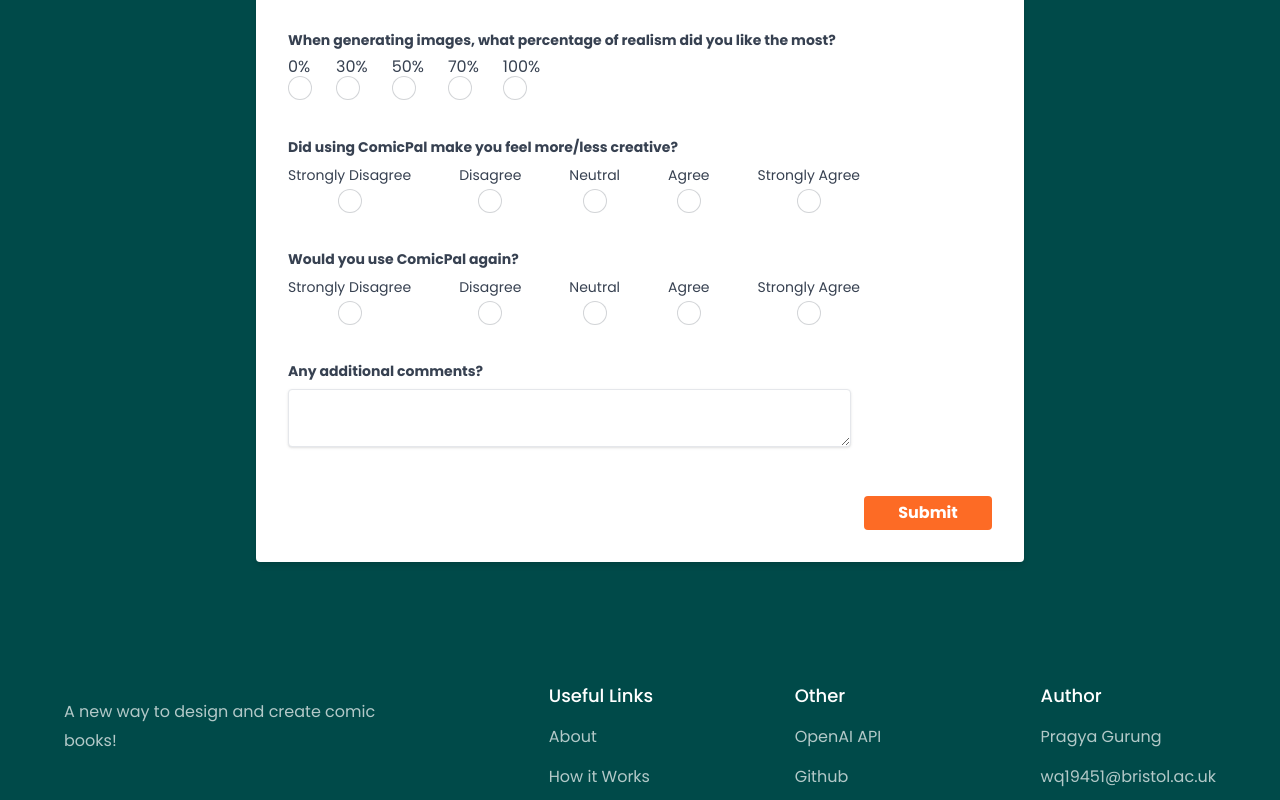
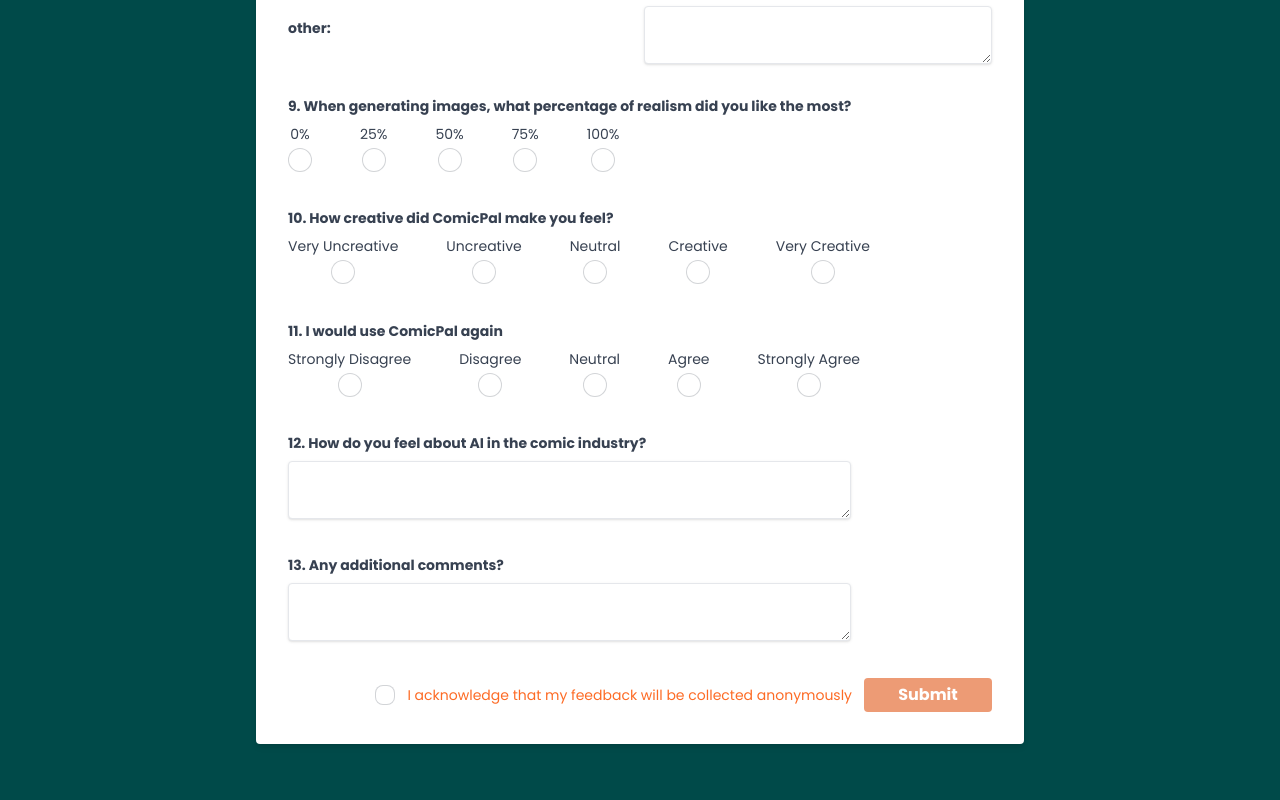
Before and after one commit to KaliKaloo/ComicPal, a React (Vite) app in the folder frontend-site/: page /FeedbackForm in a window 1280 px wide. Shown: the part 1260-2060 px from the top of the page. Built offline with nearby package versions, Linux system fonts and the light colour scheme.

Commit message:
improved feedback

```diff
--- a/frontend-site/index.html
+++ b/frontend-site/index.html
@@ -4,7 +4,7 @@
 		<meta charset="UTF-8" />
 		<link rel="icon" type="image/svg+xml" href="/vite.svg" />
 		<meta name="viewport" content="width=device-width, initial-scale=1.0" />
-		<title>Vite + React</title>
+		<title>ComicPal | AI tool for comic creators</title>
 	</head>
 	<body>
 		<div id="root"></div>
--- a/frontend-site/package.json
+++ b/frontend-site/package.json
@@ -21,7 +21,7 @@
 		"react": "^18.2.0",
 		"react-dom": "^18.2.0",
 		"react-hook-form": "^7.43.2",
-		"react-router-dom": "^6.8.0"
+		"react-router-dom": "^6.8.1"
 	},
 	"devDependencies": {
 		"@types/react": "^18.0.27",
--- a/frontend-site/src/components/LikertScale.jsx
+++ b/frontend-site/src/components/LikertScale.jsx
@@ -1,11 +1,11 @@
 
-export default function LikertScale({ onChange, checked }) {
-	const options = [
-		{ value: "Strongly Disagree" , text: "Strongly Disagree" },
-		{ value: "Disagree", text: "Disagree" },
-		{ value: "Neutral", text: "Neutral" },
-		{ value: "Agree", text: "Agree" },
-		{ value: "Strongly Agree", text: "Strongly Agree" }
+export default function LikertScale({ onChange, checked, customOptions}) {
+	const options = customOptions || [
+		{ value: "Strongly Disagree"  },
+		{ value: "Disagree"},
+		{ value: "Neutral"},
+		{ value: "Agree"},
+		{ value: "Strongly Agree" }
 	].map(response => {
 		return { ...response, checked: response.value === checked?.value };
 	});
@@ -16,7 +16,7 @@
 				return (
 					<label key={i} className="text-center">
 						<div className="cursor-pointer text-sm mb-1">
-							{option.text}
+							{option.value}
 						</div>
 						<input
 							type="radio"
--- a/frontend-site/src/constants/index.js
+++ b/frontend-site/src/constants/index.js
@@ -19,6 +19,7 @@
 	{ name: "Overview", link: "/" },
 	{ name: "Playground", link: "/Playground" },
 	{ name: "About", link: "/About" },
+	{ name: "Feedback", link: "/FeedbackForm" },
 ];
 
 export const features = [
@@ -48,21 +49,22 @@
 
 export const feedbackQuestions = {
 	questions: {
-		question1: "Did you enjoy using ComicPal to create a comic?",
-		question2: "Was it easy to navigate and use?",
-		question3: "Did it fit into your creative workflow?",
+		question1: "1. I enjoyed using ComicPal to create a comic",
+		question2: "2. It was easy to navigate and use",
+		question3: "3. It fit into my creative workflow",
 		question4:
-			"Step-by-step, what is your usual process of creating a comic?",
+			"4. Step-by-step, what is your usual process of creating a comic?",
 		question5:
-			"In comparison to your usual method, did using ComicPal make it easier to create a comic?",
-		question6: "What features did you like?",
-		question7: "What features did you dislike?",
-		question8: "What new features would you like to have?",
+			"5. In comparison to your usual method, using ComicPal make it easier to create a comic?",
+		question6: "6. What features did you like?",
+		question7: "7. What features did you dislike?",
+		question8: "8. What new features would you like to have?",
 		question9:
-			"When generating images, what percentage of realism did you like the most?",
-		question10: "Did using ComicPal make you feel more/less creative?",
-		question11: "Would you use ComicPal again?",
-		question12: "Any additional comments?",
+			"9. When generating images, what percentage of realism did you like the most?",
+		question10: "10. How creative did ComicPal make you feel?",
+		question11: "11. I would use ComicPal again",
+		question12: "12. How do you feel about AI in the comic industry?",
+		question13: "13. Any additional comments?",
 	},
 };
 
@@ -79,7 +81,7 @@
 				link: "#",
 			},
 			{
-				name: "Create",
+				name: "Get Started",
 				link: "/playground",
 			},
 			{
@@ -96,7 +98,7 @@
 				link: "https://openai.com/api/",
 			},
 			{
-				name: "Github",
+				name: "GitHub",
 				link: "https://github.com/KaliKaloo/AI-Tool-For-Comics",
 			},
 			{
--- a/frontend-site/src/pages/CreateComicPage/EditModal.jsx
+++ b/frontend-site/src/pages/CreateComicPage/EditModal.jsx
@@ -12,7 +12,7 @@
 function EditModal({ onClose, imgUrl, text }) {
 	const [prompt, setPrompt] = useState(text);
 	const [imageURL, setImageURL] = useState(imgUrl);
-	const realismLevels = ["0%", "30%", "50%", "70%", "100%"];
+	const realismLevels = ["0%", "25%", "50%", "75%", "100%"];
 	const [realismLevel, setRealismLevel] = useState("");
 	const styleOptions = ["N/A", "Oil Painting", "Watercolour", "Pencil Sketch", "Marvel Comics", "Cartoon", "Anime"];
 	const [styleOption, setStyleOption] = useState("");
--- a/frontend-site/src/pages/Feedback/FeedbackForm.jsx
+++ b/frontend-site/src/pages/Feedback/FeedbackForm.jsx
@@ -3,49 +3,43 @@
 import LikertScale from "../../components/LikertScale";
 import { feedbackQuestions } from "../../constants";
 
-const FeedbackFrom = ({ submitFunc }) => {
-	const {
-		register,
-		handleSubmit,
-		watch,
-		formState: { errors },
-	} = useForm();
-
+const FeedbackForm = ({ submitFunc }) => {
+	const { register, handleSubmit, formState: { errors } } = useForm();
 	const [likertAnswers, setLikertAnswers] = useState({});
+	const [submitButtonDisabled, setSubmitButtonDisabled] = useState(true);
 
 	const updateLikertAnswers = (key, value) => {
-		setLikertAnswers(likertAnswers => {
+		setLikertAnswers((likertAnswers) => {
 			return { ...likertAnswers, [key]: value };
 		});
 	};
 
 	const onSubmit = (data) => {
-		submitFunc();
+		setSubmitButtonDisabled(true);
+
 		const formData = new FormData();
 
-		for (const key in data) {
-			if (key === "field") {
-				formData.append(key, data[key][1]);
+		for (const [key, value] of Object.entries(data)) {
+			if (key === "Question8ii") {
+				formData.set(
+					"Question8",
+					[formData.get("Question8"), value].join(",")
+				);
 			} else {
-				formData.append(key, data[key]);
+				formData.append(key, value);
 			}
 		}
 
-		for (const [key, value] of Object.entries(likertAnswers)) {
-			formData.append(key, value.text);
+		for (const [key, answer] of Object.entries(likertAnswers)) {
+			formData.append(key, answer.value);
 		}
 
 		fetch(
 			"https://script.google.com/macros/s/AKfycbwcuSinKb8mp_TYQ4WR02Qo33zEIYfal--wG1OYV7ngd0a1FjM-g4ADQN_RCFBsm5YoFA/exec",
-			{
-				method: "POST",
-				body: formData,
-			}
+			{ method: "POST", body: formData }
 		)
-			// .then((res) => {
-			//   // console.log(res);
-			// })
-			.catch((error) => console.log(error));
+		.then(() => submitFunc())
+		.catch((error) => console.log(error));
 	};
 
 	return (
@@ -64,11 +58,8 @@
 					</label>
 					<LikertScale
 						checked={likertAnswers.Question1}
-						onChange={val => {
-							updateLikertAnswers(
-								"Question1",
-								val
-							);
+						onChange={(val) => {
+							updateLikertAnswers("Question1", val);
 						}}
 					/>
 				</div>
@@ -79,11 +70,8 @@
 					</label>
 					<LikertScale
 						checked={likertAnswers.Question2}
-						onChange={val => {
-							updateLikertAnswers(
-								"Question2",
-								val
-							);
+						onChange={(val) => {
+							updateLikertAnswers("Question2", val);
 						}}
 					/>
 				</div>
@@ -93,11 +81,8 @@
 					</label>
 					<LikertScale
 						checked={likertAnswers.Question3}
-						onChange={val => {
-							updateLikertAnswers(
-								"Question3",
-								val
-							);
+						onChange={(val) => {
+							updateLikertAnswers("Question3", val);
 						}}
 					/>
 				</div>
@@ -118,11 +103,8 @@
 					</label>
 					<LikertScale
 						checked={likertAnswers.Question5}
-						onChange={val => {
-							updateLikertAnswers(
-								"Question5",
-								val
-							);
+						onChange={(val) => {
+							updateLikertAnswers("Question5", val);
 						}}
 					/>
 				</div>
@@ -303,8 +285,8 @@
 								{...register("Question8")}
 							/>
 							<div className="cursor-pointer">
-								Edit the generated images by cropping,
-								rotating etc
+								Edit the generated images by cropping, rotating
+								etc
 							</div>
 						</label>
 						<label className="flex space-x-3">
@@ -315,9 +297,8 @@
 								{...register("Question8")}
 							/>
 							<div className="cursor-pointer">
-								When planning a story, have a narrative
-								timeline with the ability to move around
-								story points
+								When planning a story, have a narrative timeline
+								with the ability to move around story points
 							</div>
 						</label>
 						<label className="flex space-x-3">
@@ -332,6 +313,15 @@
 								when creating a comic page
 							</div>
 						</label>
+						<label className="block text-gray-700 text-sm font-bold mt-3 mb-2">
+							other:
+						</label>
+						<textarea
+							className="shadow appearance-none border rounded w-full py-2 px-3 text-gray-700 leading-tight focus:outline-none focus:shadow-outline"
+							type="text"
+							id="Question8ii"
+							{...register("Question8ii")}
+						/>
 					</div>
 				</div>
 				<div className="mb-8">
@@ -339,65 +329,19 @@
 						{feedbackQuestions.questions.question9}
 					</label>
 					<div className="md:flex space-x-6">
-						<label>
-							<div className="cursor-pointer">0%</div>
-							<input
-								type="radio"
-								id="Question9"
-								name="radio-1"
-								className="radio"
-								value="0%"
-								{...register("Question9")}
-							/>
-						</label>
-
-						<label>
-							<div className="cursor-pointer">30%</div>
-							<input
-								type="radio"
-								id="Question9"
-								name="radio-1"
-								className="radio"
-								value="30%"
-								{...register("Question9")}
-							/>
-						</label>
-
-						<label>
-							<div className="cursor-pointer">50%</div>
-							<input
-								type="radio"
-								id="Question9"
-								name="radio-1"
-								className="radio"
-								value="50%"
-								{...register("Question9")}
-							/>
-						</label>
-
-						<label>
-							<div className="cursor-pointer">70%</div>
-							<input
-								type="radio"
-								id="Question9"
-								name="radio-1"
-								className="radio"
-								value="70%"
-								{...register("Question9")}
-							/>
-						</label>
-
-						<label>
-							<div className="cursor-pointer">100%</div>
-							<input
-								type="radio"
-								id="Question9"
-								name="radio-1"
-								className="radio"
-								value="100%"
-								{...register("Question9")}
-							/>
-						</label>
+						<LikertScale
+							checked={likertAnswers.Question9}
+							onChange={(val) => {
+								updateLikertAnswers("Question9", val);
+							}}
+							customOptions={[
+								{ value: "0%" },
+								{ value: "25%" },
+								{ value: "50%" },
+								{ value: "75%" },
+								{ value: "100%" },
+							]}
+						/>
 					</div>
 				</div>
 				<div className="mb-8">
@@ -406,12 +350,16 @@
 					</label>
 					<LikertScale
 						checked={likertAnswers.Question10}
-						onChange={val => {
-							updateLikertAnswers(
-								"Question10",
-								val
-							)
+						onChange={(val) => {
+							updateLikertAnswers("Question10", val);
 						}}
+						customOptions={[
+							{ value: "Very Uncreative" },
+							{ value: "Uncreative" },
+							{ value: "Neutral" },
+							{ value: "Creative" },
+							{ value: "Very Creative" },
+						]}
 					/>
 				</div>
 				<div className="mb-8">
@@ -420,11 +368,8 @@
 					</label>
 					<LikertScale
 						checked={likertAnswers.Question11}
-						onChange={val => {
-							updateLikertAnswers(
-								"Question11",
-								val
-							);
+						onChange={(val) => {
+							updateLikertAnswers("Question11", val);
 						}}
 					/>
 				</div>
@@ -440,11 +385,34 @@
 						{...register("Question12")}
 					/>
 				</div>
+				<div className="mb-8">
+					<label className="block text-gray-700 text-sm font-bold mt-3 mb-2">
+						{feedbackQuestions.questions.question13}
+					</label>
+					<textarea
+						className="shadow appearance-none border rounded md:w-[80%] w-full py-2 px-3 text-gray-700 leading-tight focus:outline-none focus:shadow-outline"
+						type="text"
+						id="Question13"
+						{...register("Question13")}
+					/>
+				</div>
 
-				<div className="flex justify-end">
+				<div className="flex justify-end gap-3 items-center">
+					<label className="text-secondary flex gap-3 text-sm ">
+						<input
+							type="checkbox"
+							className="checkbox checkbox-sm"
+							onChange={(e) => setSubmitButtonDisabled(!e.target.checked)}
+						/>
+						<div className="cursor-pointer">
+							I acknowledge that my feedback will be collected
+							anonymously
+						</div>
+					</label>
 					<button
 						type="submit"
-						className="w-32 bg-secondary hover:bg-[#E36021] text-white font-bold py-2 px-4 rounded focus:outline-none focus:shadow-outline mt-3"
+						disabled={submitButtonDisabled}
+						className="w-32 disabled:bg-[#ed9b75] bg-secondary hover:bg-[#E36021] text-white font-bold py-2 px-4 rounded focus:outline-none focus:shadow-outline "
 					>
 						Submit
 					</button>
@@ -454,4 +422,4 @@
 	);
 };
 
-export default FeedbackFrom;
+export default FeedbackForm;
```
Also changed, not shown: frontend-site/src/pages/Overview/HeroSection.jsx (+5 -7 lines), 4 other files (tests, documents, lock files or other folders).
